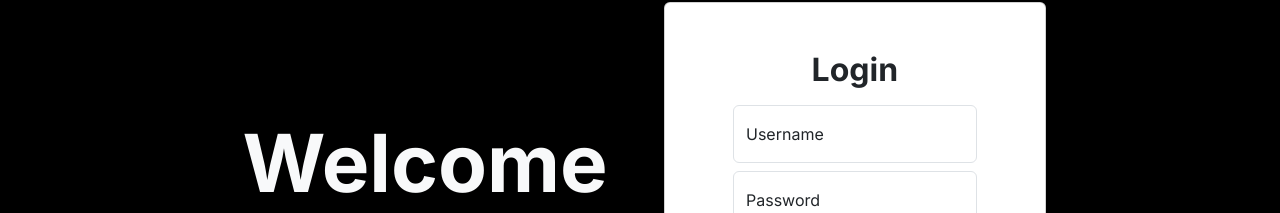
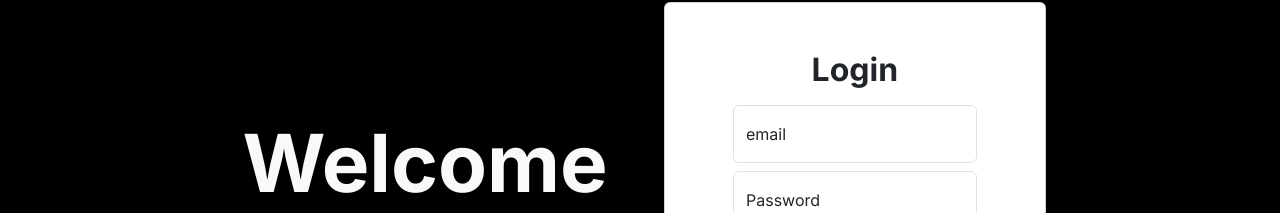
Before and after one commit to diclebahceli/codegather, a Next.js app in the folder Frontend/codegather/: page /pages/login in a window 1280 px wide. Shown: the part 229-442 px from the top of the page. Built offline with nearby package versions, Linux system fonts and the light colour scheme.

Commit message:
Fix: Change user name to email

```diff
--- a/Frontend/codegather/src/app/pages/login/page.tsx
+++ b/Frontend/codegather/src/app/pages/login/page.tsx
@@ -32,7 +32,7 @@ const login = () => {
               <div className="pt-5">
                 <h2 className="fw-bold fs-2 mb-3">Login</h2>
                 <div className={styles.input}>
-                  <InputField type="text" name="username" label="Username" />
+                  <InputField type="text" name="email" label="email" />
                 </div>
                 <div className={styles.input}>
                   <InputField
```
